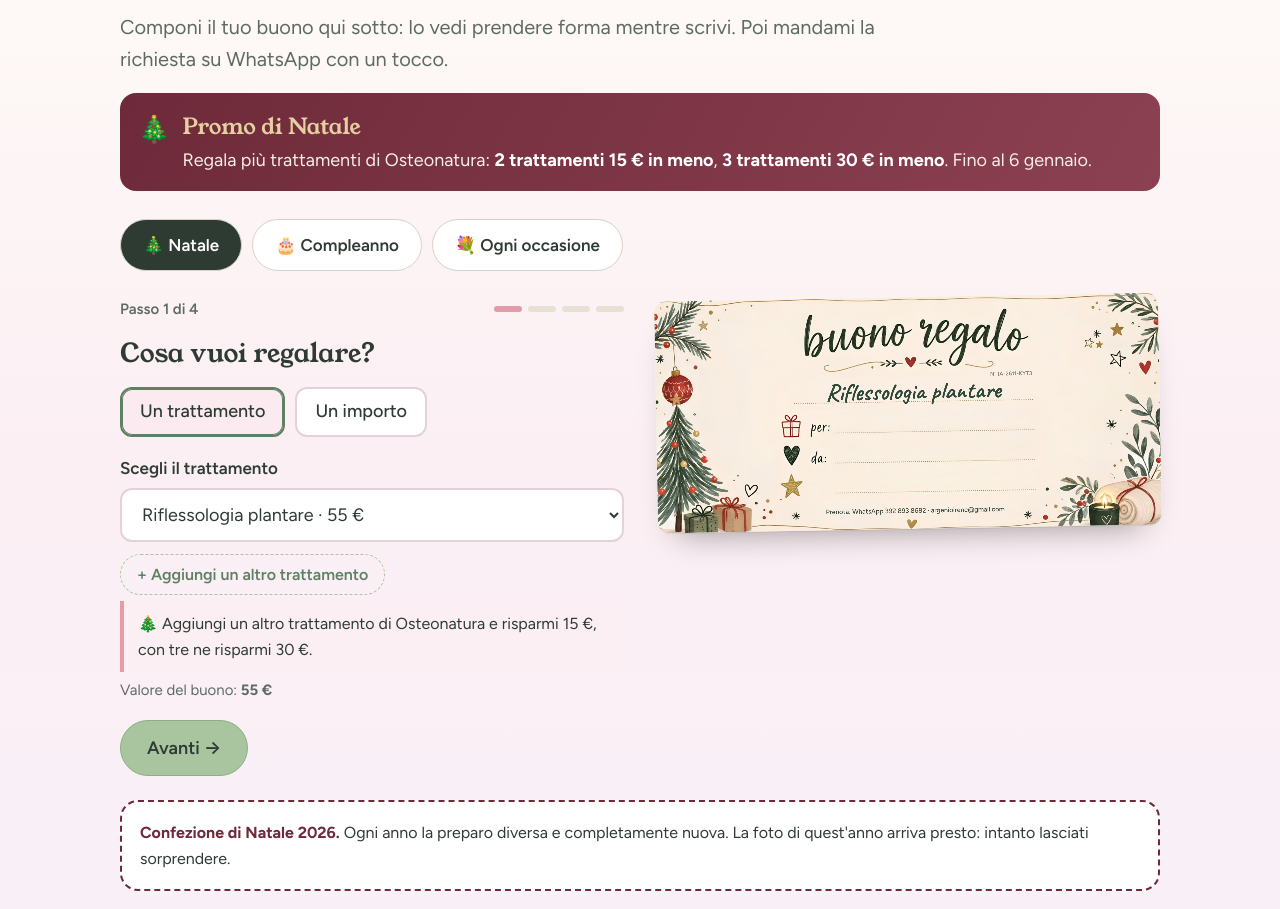
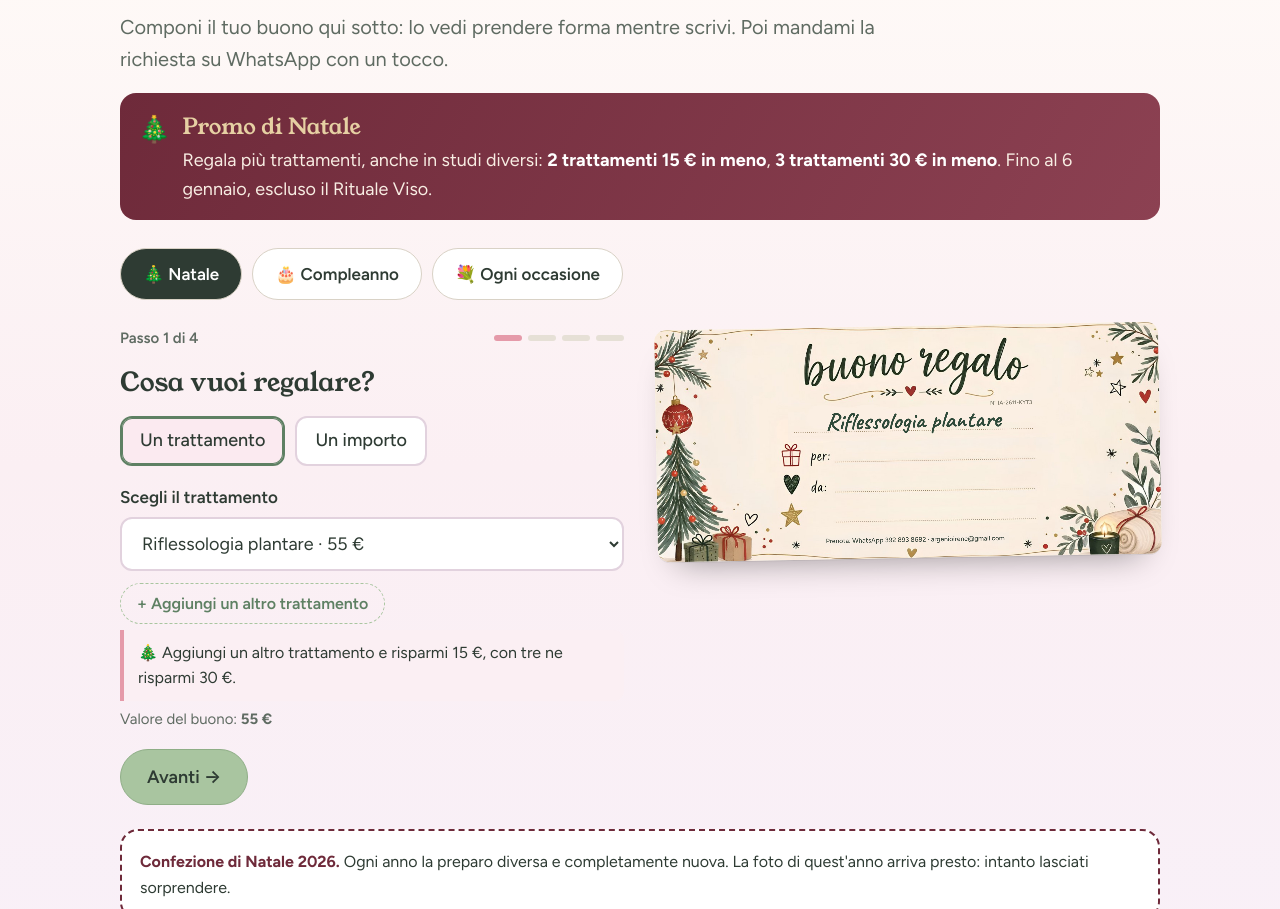
Before and after one commit to ireneargenionaturopata/irenaturopata, a plain HTML site: page index.html in a window 1280 px wide. Shown: the part 5097-6006 px from the top of the page. Drawn offline with Linux system fonts and the light colour scheme.

Commit message:
Promo di Natale anche per Eagles Studio (escluso Rituale Viso)
Co-Authored-By: Claude Opus 5.5 <noreply@anthropic.com>
Claude-Session: https://claude.ai/code/session_011RsyGBdXq3zptGDLQErzia

```diff
--- a/index.html
+++ b/index.html
@@ -483,7 +483,7 @@ footer .disc{margin-top:32px;padding-top:20px;border-top:1px solid #ffffff22;fon
       <h2 style="margin-top:10px">Regala un momento di benessere</h2>
       <p class="lead" style="margin-top:14px">Componi il tuo buono qui sotto: lo vedi prendere forma mentre scrivi. Poi mandami la richiesta su WhatsApp con un tocco.</p>
 
-      <div class="promo-banner hidden" id="promo-banner"><span style="font-size:26px" aria-hidden="true">🎄</span><p><span class="big">Promo di Natale</span>Regala più trattamenti di Osteonatura: <b>2 trattamenti 15 € in meno</b>, <b>3 trattamenti 30 € in meno</b>. Fino al 6 gennaio.</p></div>
+      <div class="promo-banner hidden" id="promo-banner"><span style="font-size:26px" aria-hidden="true">🎄</span><p><span class="big">Promo di Natale</span>Regala più trattamenti, anche in studi diversi: <b>2 trattamenti 15 € in meno</b>, <b>3 trattamenti 30 € in meno</b>. Fino al 6 gennaio, escluso il Rituale Viso.</p></div>
       <div class="tabs" role="tablist" aria-label="Occasione" id="occ-tabs"></div>
 
       <div class="gift-grid">
@@ -913,14 +913,15 @@ $$("#buoni .tab").forEach(t=>t.addEventListener("click",()=>{
 }));
 const val = name => (document.querySelector(`input[name="${name}"]:checked`)||{}).value;
 
-/* PROMO DI NATALE: solo Osteonatura (studio 0), fino al 6 gennaio */
-const PROMO = { from:new Date(2026,10,1), until:new Date(2027,0,6,23,59), studio:0, off:{2:15, 3:30} };
+/* PROMO DI NATALE: tutti e due gli studi, escluso il Rituale Viso, fino al 6 gennaio */
+const PROMO = { from:new Date(2026,10,1), until:new Date(2027,0,6,23,59), exclude:["e-viso"], off:{2:15, 3:30} };
+const promoOk = id => !PROMO.exclude.includes(id);
 const promoOn = () => { const d=new Date(); return d>=PROMO.from && d<=PROMO.until; };
 const optionsHTML = () => TREATMENTS.map((list,si)=>`<optgroup label="${CONFIG.studios[si]}">`+list.map(t=>`<option value="${t[0]}">${t[1]} · ${PRICES[t[0]]} €</option>`).join("")+"</optgroup>").join("");
 function selTratts(){ return [$("#g-tratt").value, ...$$("#extra-tratts select").map(s=>s.value)]; }
 function trattPrice(){
   const ids=selTratts(), full=ids.reduce((a,id)=>a+ALL[id].price,0);
-  const allPromo = ids.length>1 && ids.every(id=>ALL[id].si===PROMO.studio);
+  const allPromo = ids.length>1 && ids.every(promoOk);
   const off = promoOn() && allPromo ? (PROMO.off[ids.length]||0) : 0;
   return {ids, full, off, total: full-off, mixed: ids.length>1 && !allPromo};
 }
@@ -1034,8 +1035,8 @@ function updateGift(){
     $("#tratt-value").innerHTML = tp.off ? `Totale: <s>${tp.full} €</s> <b>${tp.total} €</b> con la promo di Natale (−${tp.off} €)` : `Valore del buono: <b>${tp.total} €</b>`;
     $("#add-tratt").classList.toggle("hidden", tp.ids.length>=3);
     const pn=$("#promo-note");
-    if(promoOn() && tp.ids.length===1 && ALL[tp.ids[0]].si===PROMO.studio){ pn.textContent="🎄 Aggiungi un altro trattamento di Osteonatura e risparmi 15 €, con tre ne risparmi 30 €."; pn.classList.remove("hidden"); }
-    else if(promoOn() && tp.mixed){ pn.textContent="La promo di Natale vale quando tutti i trattamenti del buono sono di Osteonatura."; pn.classList.remove("hidden"); }
+    if(promoOn() && tp.ids.length===1 && promoOk(tp.ids[0])){ pn.textContent="🎄 Aggiungi un altro trattamento e risparmi 15 €, con tre ne risparmi 30 €."; pn.classList.remove("hidden"); }
+    else if(promoOn() && tp.mixed){ pn.textContent="La promo di Natale non vale per il Rituale Viso: toglilo per avere lo sconto."; pn.classList.remove("hidden"); }
     else pn.classList.add("hidden");
   }
   let payHint, payNow = null;
```
